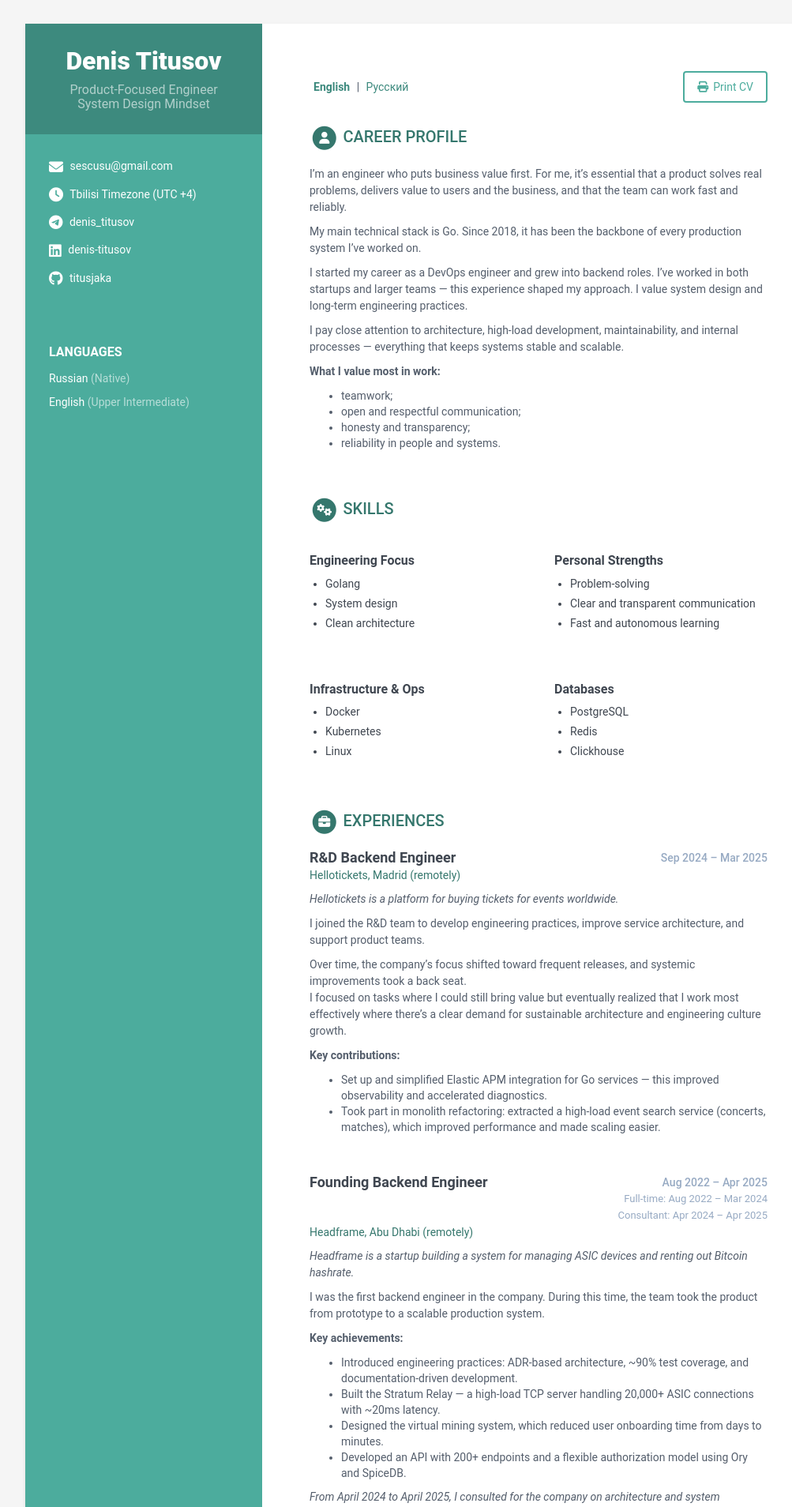
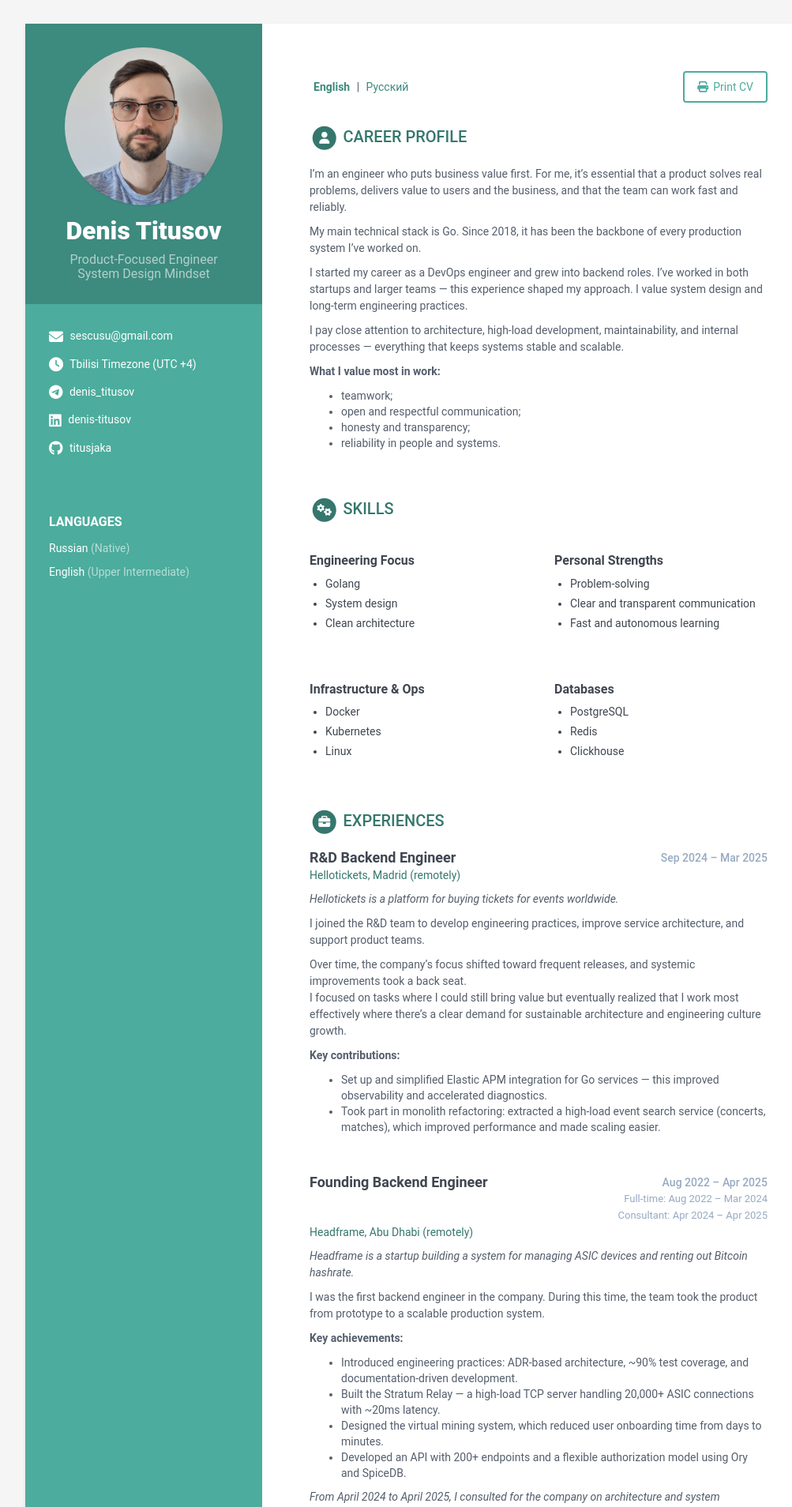
Before and after one commit to titusjaka/cv, a Jekyll site: the page built from en.html, in a window 1280 px wide. Shown: the top 1908 px of the page at 79% size, without its empty margins (108-1111 px from the left). Built offline with Jekyll 4.4.1, drawn with Linux system fonts in a browser that asks for light colours.

Commit message:
cv: update avatar image size and add print styles

```diff
--- a/_data/en.yml
+++ b/_data/en.yml
@@ -7,7 +7,7 @@ sidebar:
     Product-Focused Engineer
     <br>
     System Design Mindset
-  #    avatar: profile.png  #place a 100x100 picture inside /assets/images/ folder and provide the name of the file below
+  avatar: profile_500.jpg  #place a 100x100 picture inside /assets/images/ folder and provide the name of the file below
   contact_heading: Contacts
 
   # Sidebar links
--- a/_data/ru.yml
+++ b/_data/ru.yml
@@ -9,7 +9,7 @@ sidebar:
     Системный подход
     <br>
     Устойчивые решения
-  #    avatar: profile.png  #place a 100x100 picture inside /assets/images/ folder and provide the name of the file below
+  avatar: profile_500.jpg  #place a 100x100 picture inside /assets/images/ folder and provide the name of the file below
   contact_heading: Контакты
 
   # Sidebar links
--- a/_sass/_base.scss
+++ b/_sass/_base.scss
@@ -77,7 +77,7 @@ p {
 
   .avatar {
     //used for profile image
-    max-width: 100px;
+    max-width: 200px;
     margin-bottom: 15px;
     border: 0px solid #fff;
     border-radius: 100%;
--- a/_sass/_print.scss
+++ b/_sass/_print.scss
@@ -102,3 +102,12 @@
     display: block !important;
   }
 }
+
+@media print {
+  .avatar {
+    width: 200px !important;
+    height: 200px !important;
+    object-fit: cover;
+    margin-bottom: 15px;
+  }
+}
```
Also changed, not shown: assets/images/profile_500.jpg (added).
